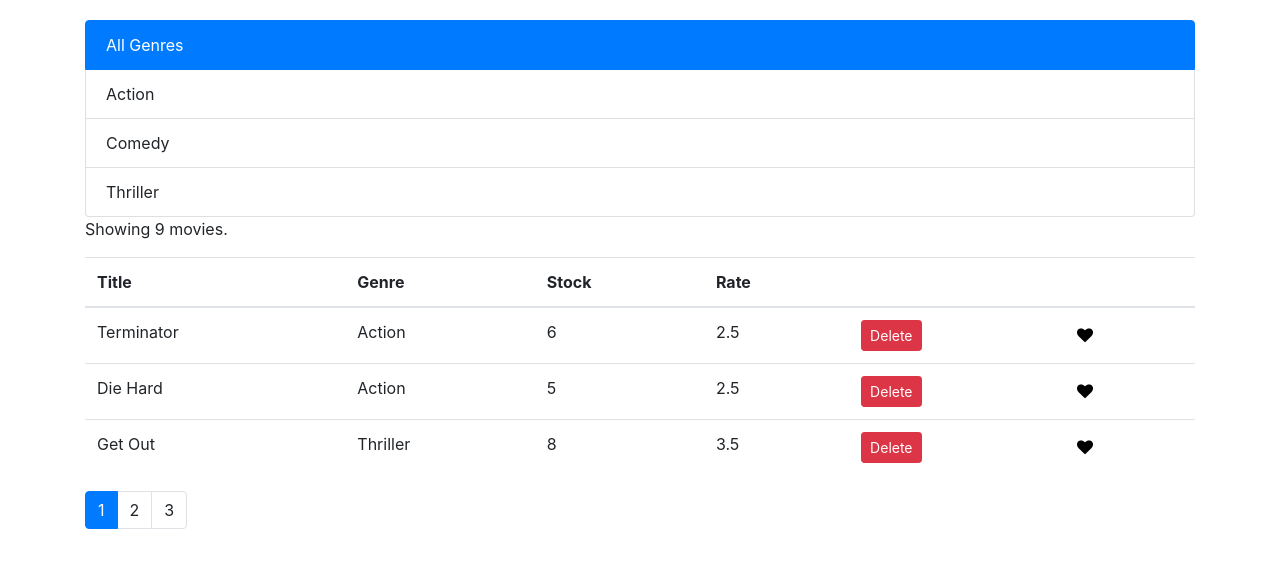
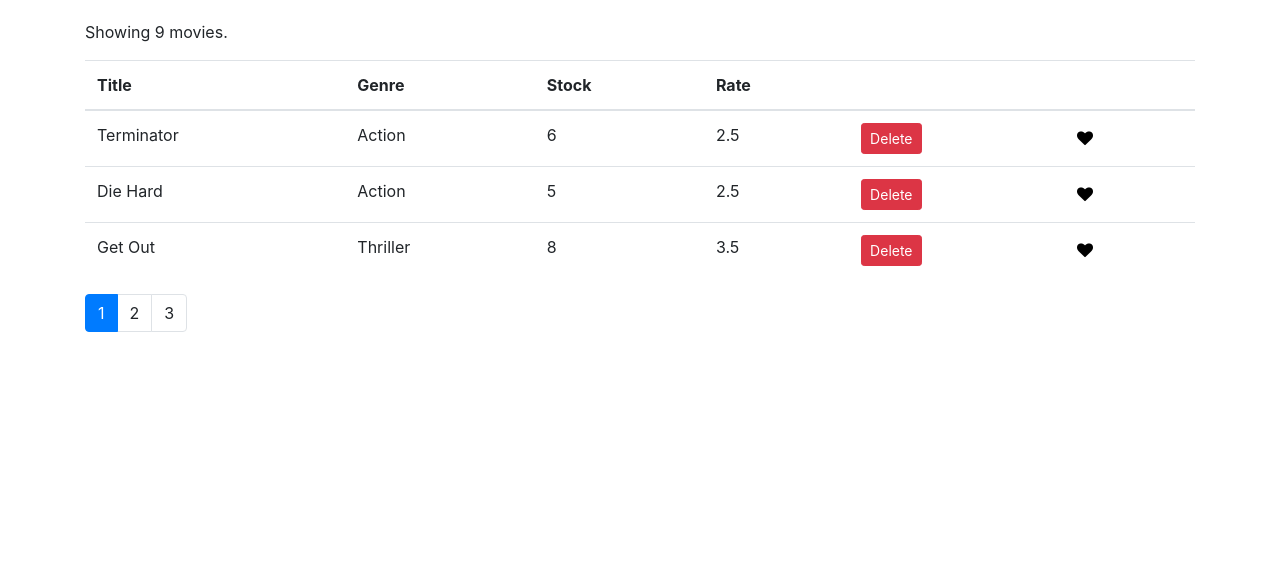
Before and after one commit to StiliyanDyankov/vidly-react, a React (Create React App) app in the folder vidly/: page / in a window 1280 px wide. Shown: the top 568 px of the page. Built offline with nearby package versions, Linux system fonts and the light colour scheme.

Commit message:
Removing my exc genre filtering

```diff
--- a/vidly/src/components/common/genres.jsx
+++ /dev/null
@@ -1,37 +0,0 @@
-import React from "react";
-
-const Genres = (props) => {
-    const { currentGenre, genres, onGenreChange } = props;
-
-    return (
-        <ul className="list-group">
-            <li
-                className={
-                    currentGenre !== "All"
-                        ? "list-group-item"
-                        : "list-group-item active"
-                }
-                onClick={() => onGenreChange('All')}
-            >
-                All Genres
-            </li>
-            {genres.map((genre) => (
-                <li
-                    key={genre._id}
-                    onClick={() => onGenreChange(genre.name)}
-                    className={renderClass(genre)}
-                >
-                    {genre.name}
-                </li>
-            ))}
-        </ul>
-    );
-
-    function renderClass(genre) {
-        return genre.name !== currentGenre
-            ? "list-group-item"
-            : "list-group-item active";
-    }
-};
-
-export default Genres;
--- a/vidly/src/components/movies.jsx
+++ b/vidly/src/components/movies.jsx
@@ -3,14 +3,10 @@ import { getMovies } from "../services/fakeMovieService";
 import Like from "./common/like";
 import Pagination from "./common/pagination";
 import { paginate } from "../utils/paginate";
-import Genres from "./common/genres";
-import { getGenres } from "../services/fakeGenreService";
 
 class Movies extends Component {
     state = {
         movies: getMovies(),
-        genres: getGenres(),
-        currentGenre: "All",
         pageSize: 3,
         currentPage: 1,
     };
@@ -34,37 +30,20 @@ class Movies extends Component {
         this.setState({ currentPage: page });
     };
 
-    handleGenreChange = (genre) => {
-        this.setState({ currentGenre: genre });
-    };
-
-    filterByGenre = () => {
-        if (this.state.currentGenre === 'All') return this.state.movies;
-        return this.state.movies.filter((movie) => movie.genre.name === this.state.currentGenre);
-    };
-
     render() {
         const { length: count } = this.state.movies;
         const {
             currentPage,
             pageSize,
             movies: allMovies,
-            currentGenre,
-            genres,
         } = this.state;
 
         if (count === 0) return <p>There are no movies in the DB.</p>;
 
-        const movies = paginate(this.filterByGenre(), currentPage, pageSize);
+        const movies = paginate(allMovies, currentPage, pageSize);
 
         return (
             <div>
-                <Genres
-                    currentGenre={currentGenre}
-                    genres={genres}
-                    onGenreChange={this.handleGenreChange}
-                />
-
                 <p>Showing {count} movies.</p>
                 <table className="table">
                     <thead>
@@ -105,7 +84,7 @@ class Movies extends Component {
                     </tbody>
                 </table>
                 <Pagination
-                    itemsCount={this.filterByGenre().length}
+                    itemsCount={count}
                     pageSize={pageSize}
                     currentPage={currentPage}
                     onPageChange={this.handlePageChange}
```
